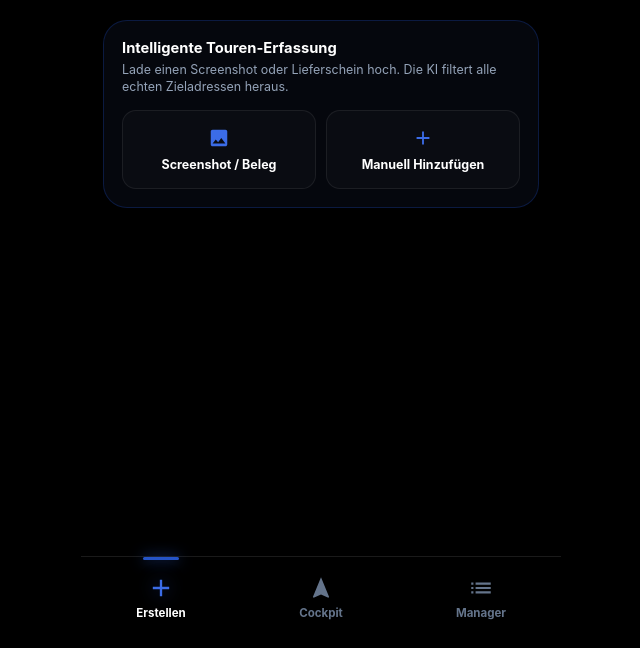
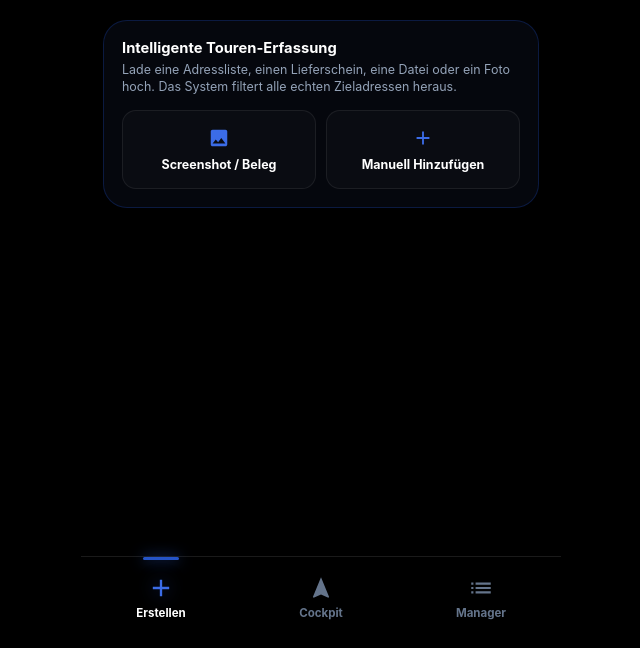
Before and after one commit to yzstws88s4-ctrl/Vindox, a plain HTML site: page index.html in a window 1280 px wide. Shown: the part 152-800 px from the top of the page, without its empty margins (319-959 px from the left). Drawn offline with Linux system fonts and the light colour scheme.

Commit message:
index.html aktualisieren

```diff
--- a/index.html
+++ b/index.html
@@ -1222,7 +1222,7 @@
           <!-- Hero Content 1 -->
           <div class="hero-content active" id="heroTab1">
             <div style="font-size: 0.92rem; font-weight: 700;">Intelligente Touren-Erfassung</div>
-            <div style="font-size: 0.78rem; color: var(--text-sub); margin-top: 4px; line-height: 1.4;">Lade einen Screenshot oder Lieferschein hoch. Die KI filtert alle echten Zieladressen heraus.</div>
+            <div style="font-size: 0.78rem; color: var(--text-sub); margin-top: 4px; line-height: 1.4;">Lade eine Adressliste, einen Lieferschein, eine Datei oder ein Foto hoch. Das System filtert alle echten Zieladressen heraus.</div>
 
             <div class="import-action-grid">
               <button class="btn-import-option" onclick="openScreenshotUploader()">
```
